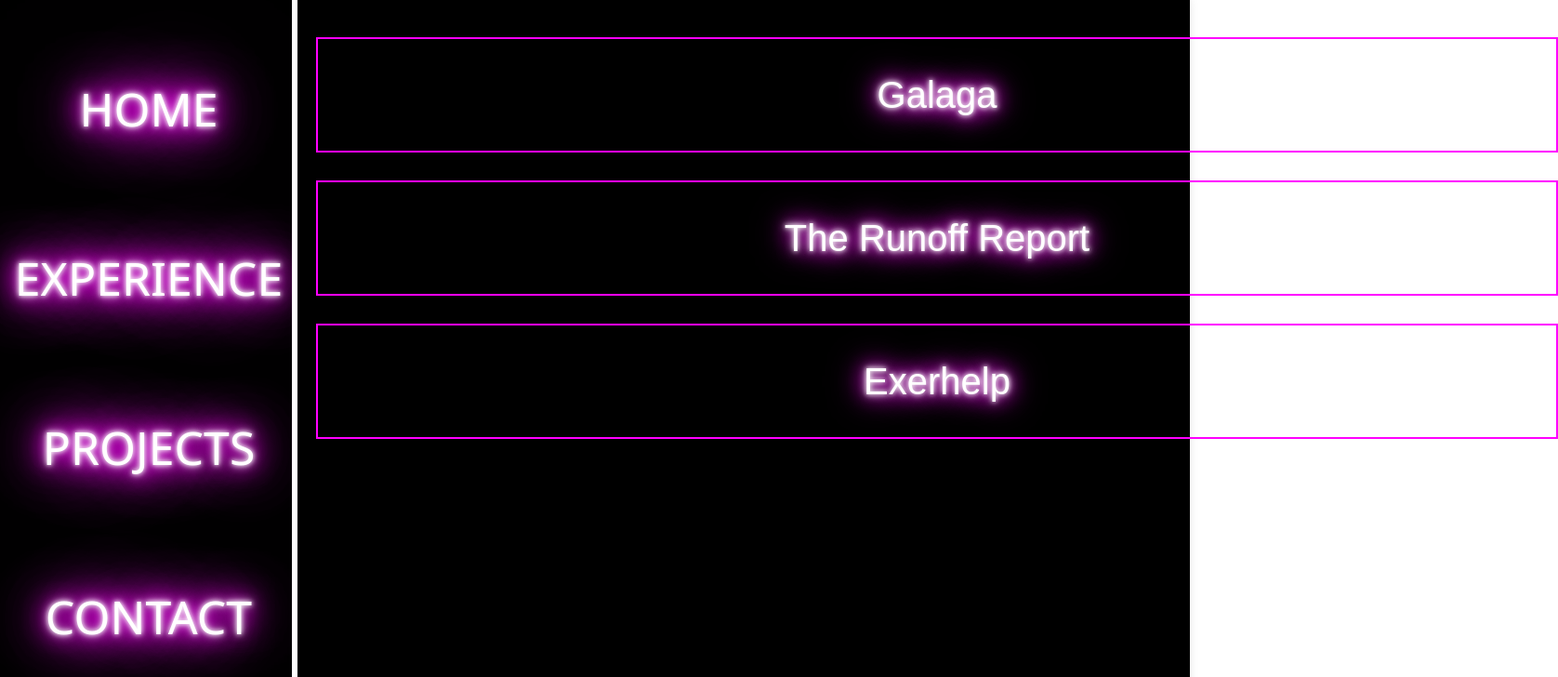
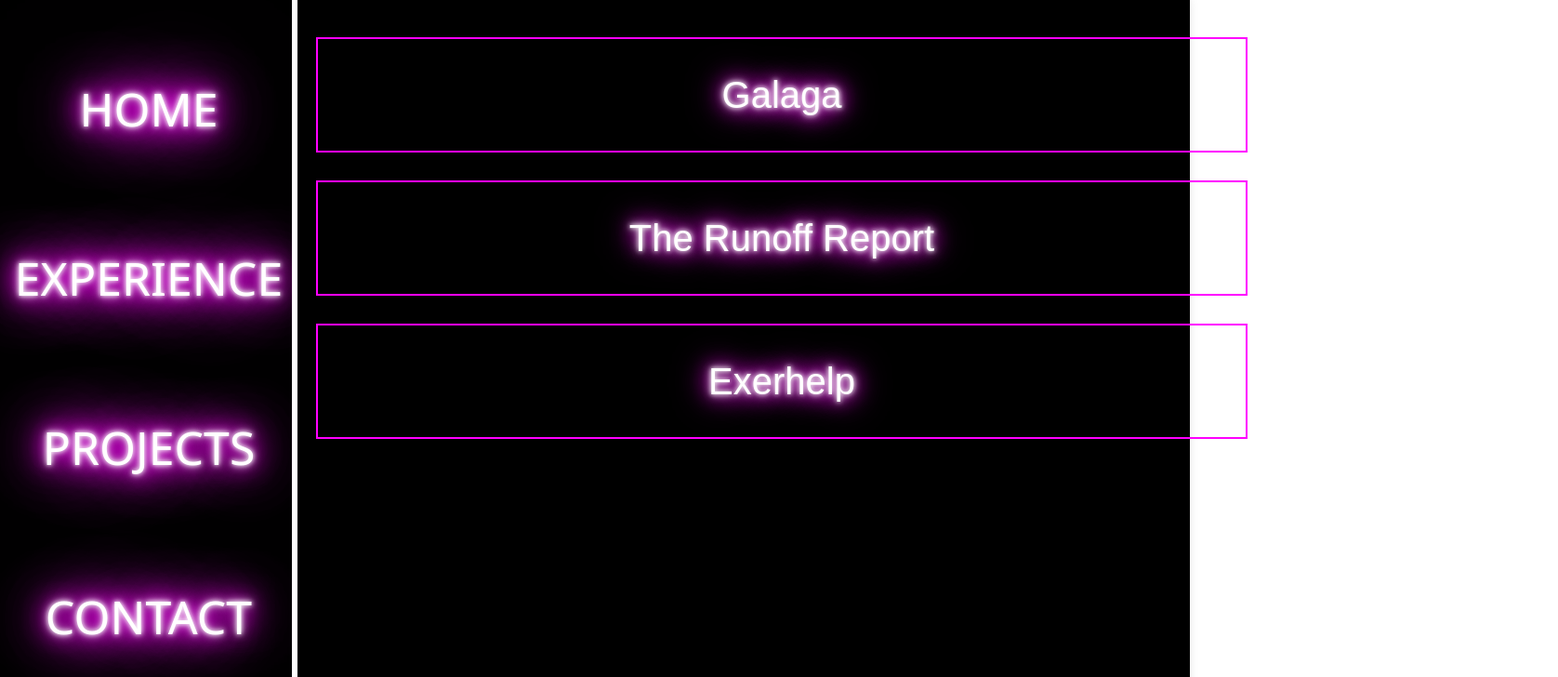
Before and after one commit to aneesh-123/Portfolio, a React (Create React App) app: page /projects in a window 1280 px wide. Shown: the top 728 px of the page at 93% size, 1676 px wide, since content can reach past the window. Built offline with nearby package versions, Linux system fonts and the light colour scheme.

Commit message:
Update Projects.module.css

```diff
--- a/src/styles/Projects.module.css
+++ b/src/styles/Projects.module.css
@@ -22,7 +22,7 @@
 }
 
 .projectItem {
-    width: 300%; /* Adjusted width */
+    width: 225%; /* Adjusted width */
     margin: 20px 53px 10px auto;
     padding: 30px;
     border: 2px solid #ff00ff;
```
